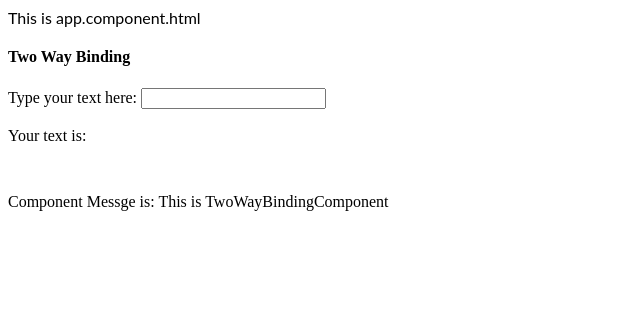
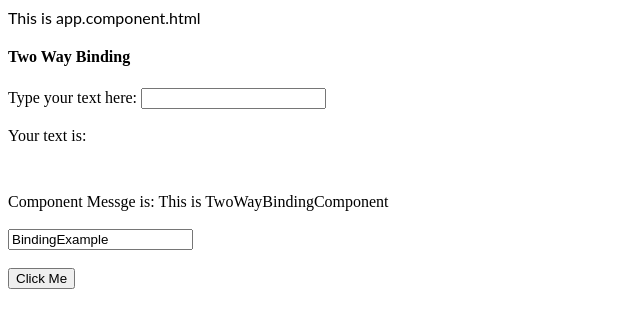
Before and after one commit to jbranjith/angular-js-experiments, an Angular app: page / in a window 1280 px wide. Shown: the top 328 px of the page, without its empty margins (0-640 px from the left). Built offline with nearby package versions, Linux system fonts and the light colour scheme.

Commit message:
3 files modified

```diff
--- a/src/binding-two-way/two-way.component.html
+++ b/src/binding-two-way/two-way.component.html
@@ -8,3 +8,6 @@
 </div>
 <br>
 Component Messge is: {{componentMessage}}
+<br><br>
+<input type="text" [value]='name'/><br><br>
+<button (click)='clickMe()'>Click Me</button>
--- a/src/binding-two-way/two-way.component.ts
+++ b/src/binding-two-way/two-way.component.ts
@@ -7,4 +7,10 @@ import {Component} from '@angular/core';
 })
 export class TwoWayBindingComponent{
   componentMessage: string = "This is TwoWayBindingComponent";
+  name: string ="BindingExample";
+
+  clickMe(){
+    alert("clicked me??");
+  }
+
 }
--- a/src/binding-two-way/two-way.module.ts
+++ b/src/binding-two-way/two-way.module.ts
@@ -2,11 +2,11 @@ import { NgModule } from '@angular/core';
 import { BrowserModule } from '@angular/platform-browser';
 import { FormsModule } from '@angular/forms';
 
-import { TwoWayComponent } from './two-way.component';
+import { TwoWayBindingComponent } from './two-way.component';
 
 @NgModule({
   imports: [BrowserModule, FormsModule],
-  declarations: [TwoWayComponent],
-  bootstrap: [TwoWayComponent],
+  declarations: [TwoWayBindingComponent],
+  bootstrap: [TwoWayBindingComponent],
 })
 export class TwoWayBindingModule { }
```
